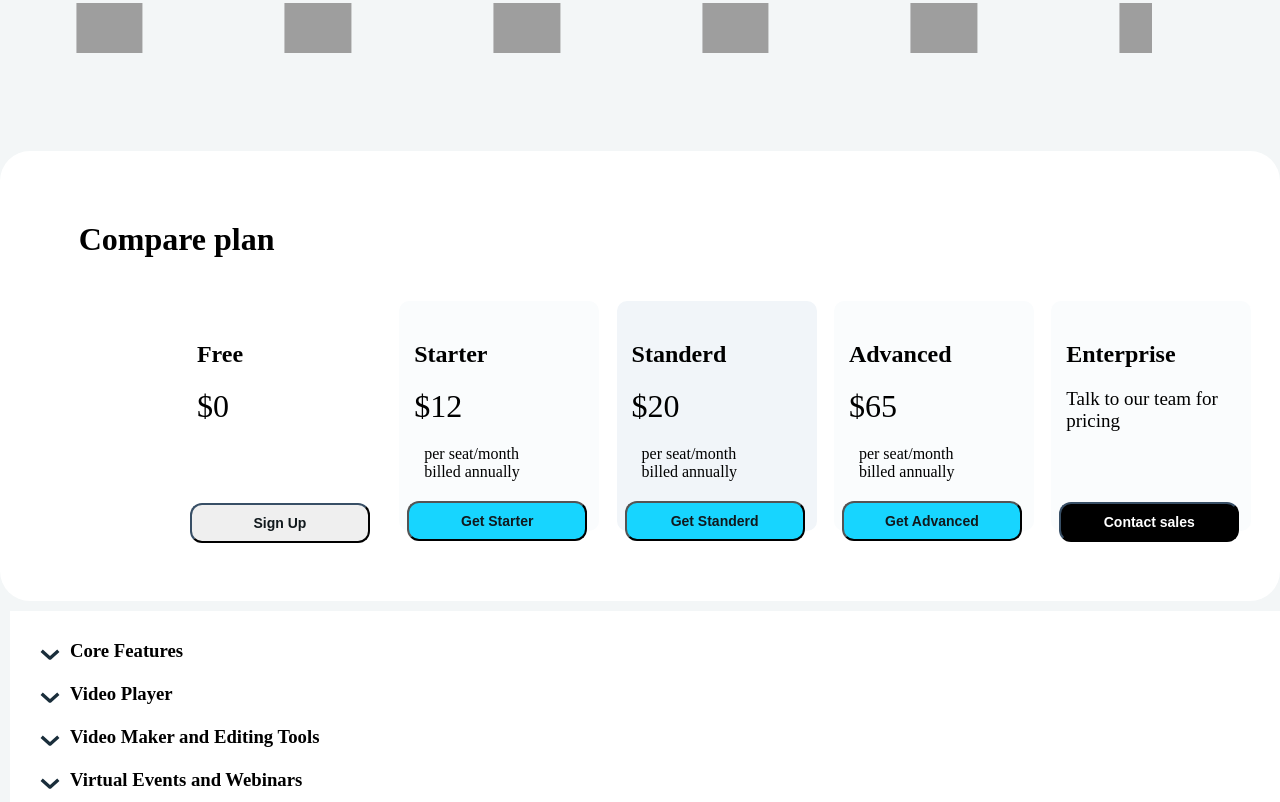
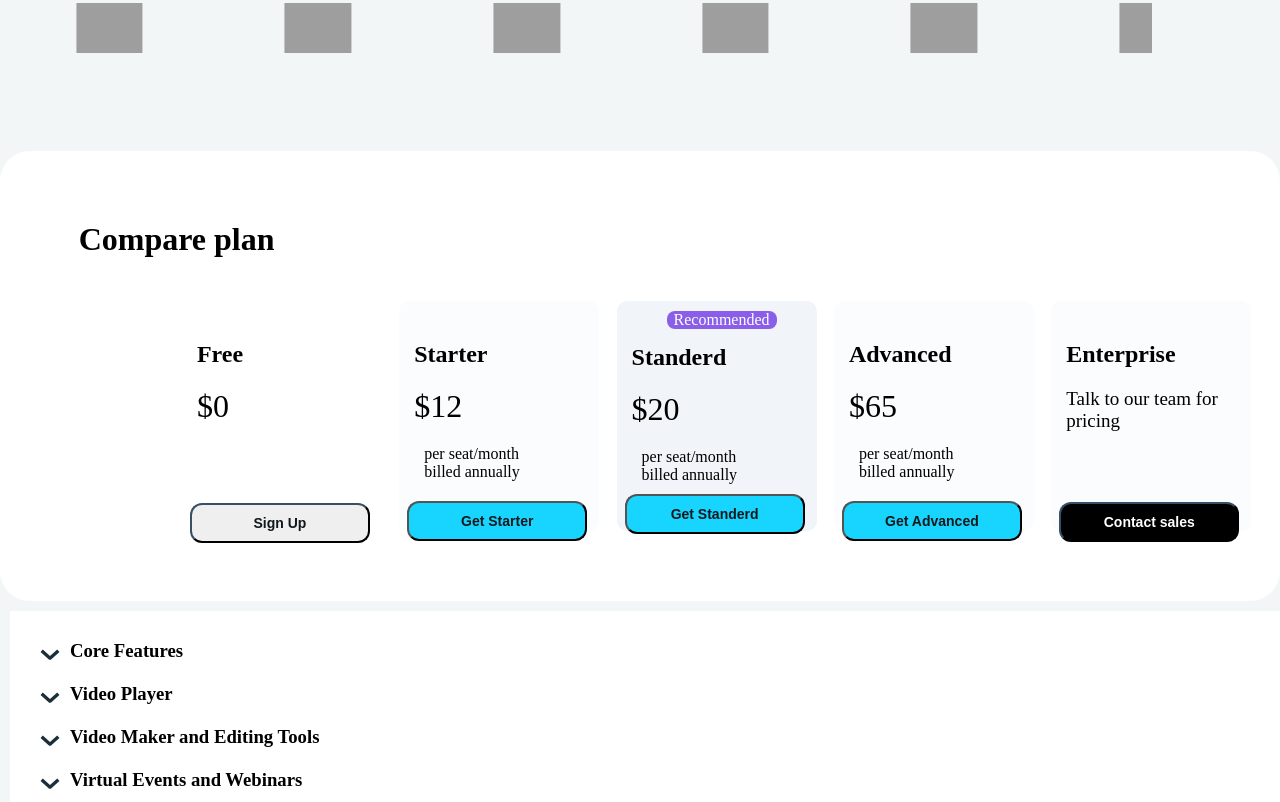
Before and after one commit to Prateekyadav01/Vimeo_final, a plain HTML site: page manoj/manoj_index.html in a window 1280 px wide. Shown: the part 1596-2398 px from the top of the page. Drawn offline with Linux system fonts and the light colour scheme; grey boxes are pictures that could not be loaded.

Commit message:
Recommended added into standerd plan

```diff
--- a/manoj/manoj_index.html
+++ b/manoj/manoj_index.html
@@ -3,7 +3,7 @@
   <head>
     <meta charset="UTF-8" />
     <meta name="viewport" content="width=device-width, initial-scale=1.0" />
-    <title>Document</title>
+    <title>Pricing Plan</title>
     <link rel="stylesheet" href="styles.css" />
     <link
       rel="stylesheet"
@@ -76,6 +76,7 @@
 
       <!-- All plan section -->
     <section class="allplan">
+      <!-- DIv 1-->
       <div class="basic">
         <h1 class="h1class">Free</h1>
         <div class="pline">
@@ -170,12 +171,13 @@
         </div>
       </div>
 
+        <!-- DIV 2-->
       <div class="basic">
         <h1 class="h1class">Starter</h1>
         <div class="pline">
           <p>Grow your business with essential video tools</p>
         </div>
-        <p class="h1class">$0</p>
+        <p class="h1class">$10</p>
         <div>
           <p>per seat / monthbilled annually</p>
           <button class="buttons">Get Starter</button>
@@ -313,6 +315,7 @@
           <span><u>Compare all features</u></span>
         </div>
       </div>
+        <!-- DIV 3-->
 
       <div class="basic">
         <h1 class="h1class">Standard</h1>
@@ -500,12 +503,14 @@
         </div>
       </div>
 
+      <!-- DIV 4-->
+
       <div class="basic">
         <h1 class="h1class">Advanced</h1>
         <div class="pline">
           <p>Expand your reach through live events</p>
         </div>
-        <p class="h1class">$20</p>
+        <p class="h1class">$60</p>
         <div><p>per seat / month billed annually</p></div>
         <div>
           <button class="buttons">Get Advanced</button>
@@ -958,12 +963,13 @@
       </div>
 
       <div class="smallstanderd">
+        <div class="recom">Recommended</div>
         <h2>Standerd</h2>
         <p>$20</p>
         <span>per seat/month</span><br />
         <span>billed annually</span>
 
-        <button class="buttonsmall2">Get Standerd</button>
+        <button class="btnrecom">Get Standerd</button>
       </div>
 
       <div class="smallAdvanced">
@@ -1100,6 +1106,7 @@
       </div>
     </section>
   </div>
+  <!-- have section -->
   <div class="ql_wrap">
     <section class="ques">
 
--- a/manoj/styles.css
+++ b/manoj/styles.css
@@ -50,7 +50,8 @@ body {
   color: white;
   font-size: small;
   font: bold;
-  padding: 2px;
+  padding: 4px;
+  font-weight: 700;
 
 }
 .allplan {
@@ -66,6 +67,7 @@ body {
   text-align: center;
   border-radius: 35px;
 }
+
 .pline {
   font: bold;
   font-weight: 600;
@@ -152,6 +154,20 @@ body {
   margin-top: 35px;
   text-align: left;
   margin-left: 35px;
+
+
+}
+.recom{
+  background-color: rgb(138,94,232);
+  border-radius: 8px;
+  width: 110px;
+  margin-left: 50px;
+  align-items: center;
+  margin-top: 10px;
+  color: white;
+  text-align: center;
+
+
 }
 .everything p {
   font: bold;
@@ -339,6 +355,22 @@ li {
   margin-top: 20px;
   background-color: rgb(23, 213, 255);
 }
+.btnrecom {
+  font-size: 14px;
+  word-break: break-word;
+  font-style: normal;
+  font-weight: 700;
+  line-height: 1.5rem;
+  border-radius: 0.75rem;
+  height: 2.5rem;
+  opacity: 1 !important;
+  color: rgb(17, 25, 29) !important;
+  /* border-color: rgb(10, 14, 18) !important;*/
+  width: 180px;
+  margin-left: 8px;
+  margin-top: 10px;
+  background-color: rgb(23, 213, 255);
+}
 .smallstarter {
   margin-left: -40px;
   margin-top: 150px;
@@ -366,7 +398,7 @@ li {
   border-radius: 10px;
 }
 .smallstanderd h2 {
-  margin-top: 40px;
+  margin-top: 15px;
   margin-left: 15px;
 }
 .smallstanderd p {
```
